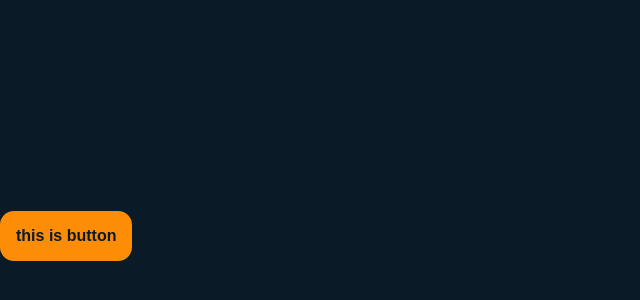
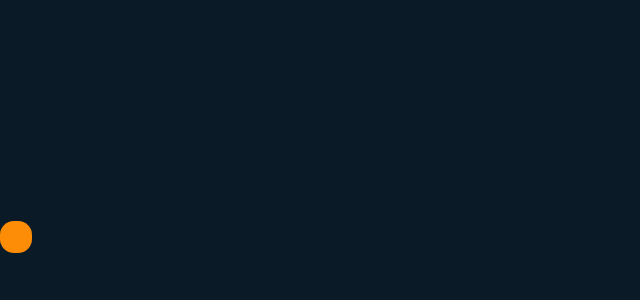
Before and after one commit to dsdyaz/pomodoro-timer, a React (Vite) app: page / in a window 1280 px wide. Shown: the part 164-464 px from the top of the page, without its empty margins (0-640 px from the left). Built offline with nearby package versions, Linux system fonts and the light colour scheme.

Commit message:
implemented use of props

```diff
--- a/src/components/button/button.jsx
+++ b/src/components/button/button.jsx
@@ -3,7 +3,7 @@ import "./button.css"
 import propTypes from "prop-types"
 
 export default function Button(props) {
-  const { secondary, classes, text } = props
+  const { secondary, classes, text, onClickFunc } = props
 
   Button.propTypes = {
     secondary: propTypes.bool,
@@ -11,16 +11,29 @@ export default function Button(props) {
     classes: propTypes.string,
 
     text: propTypes.string.isRequired,
+
+    onClickFunc: propTypes.string,
   }
 
   Button.defaultProps = {
     secondary: false,
     classes: null,
+    onClickFunc: null,
   }
 
+  const mainClassName = secondary ? "button-secondary" : "button-primary"
+  const buttonClasses = classes
+    ? [mainClassName, ...classes.split(" ")]
+    : [mainClassName]
+
   return (
-    <button type="button" className="button-primary">
-      this is button
+    <button
+      type="button"
+      onClick={onClickFunc}
+      onKeyDown={onClickFunc}
+      className={buttonClasses.join(" ")}
+    >
+      {text}
     </button>
   )
 }
```
